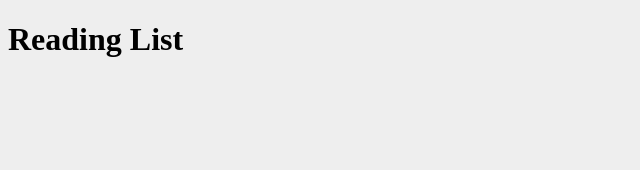
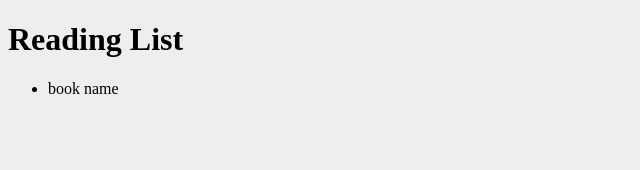
Before and after one commit to jamalhassouni/graphQL-training, a React (Create React App) app in the folder client/: page / in a window 1280 px wide. Shown: the top 170 px of the page, without its empty margins (0-640 px from the left). Built offline with nearby package versions, Linux system fonts and the light colour scheme.

Commit message:
Create Book List Component

```diff
--- a/client/src/App.js
+++ b/client/src/App.js
@@ -1,10 +1,15 @@
 import React, { Component } from 'react';
+
+// components
+import BookList from "./components/BookList";
+
 
 class App extends Component {
   render() {
     return (
       <div id="main">
         <h1>Reading List</h1>
+        <BookList/>
       </div>
     );
   }
--- /dev/null
+++ b/client/src/components/BookList.js
@@ -0,0 +1,15 @@
+import React, { Component } from 'react';
+
+class BookList extends Component {
+  render() {
+    return (
+     <div>
+     <ul id="book-list">
+     	<li>book name</li>
+     </ul>
+     </div>
+    );
+  }
+}
+
+export default BookList;
```
